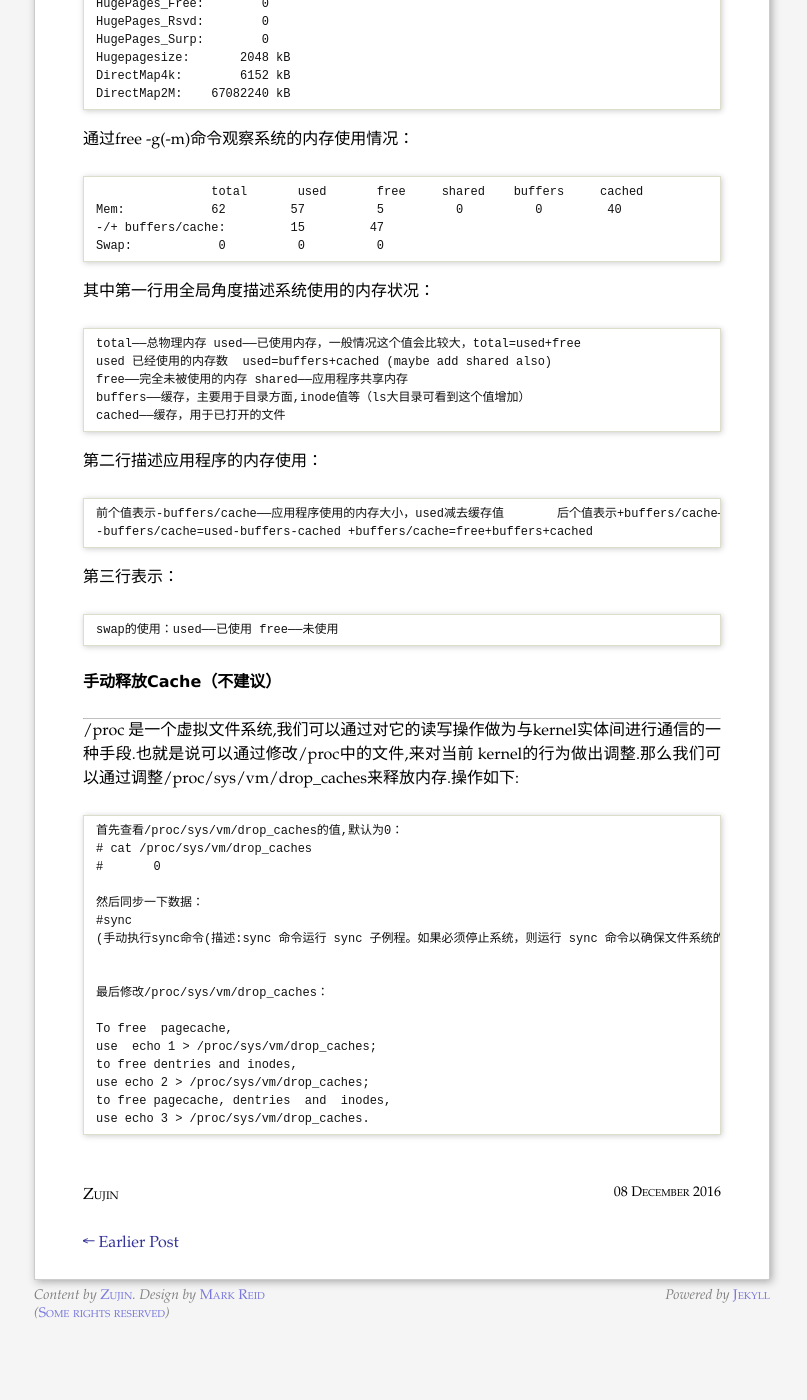
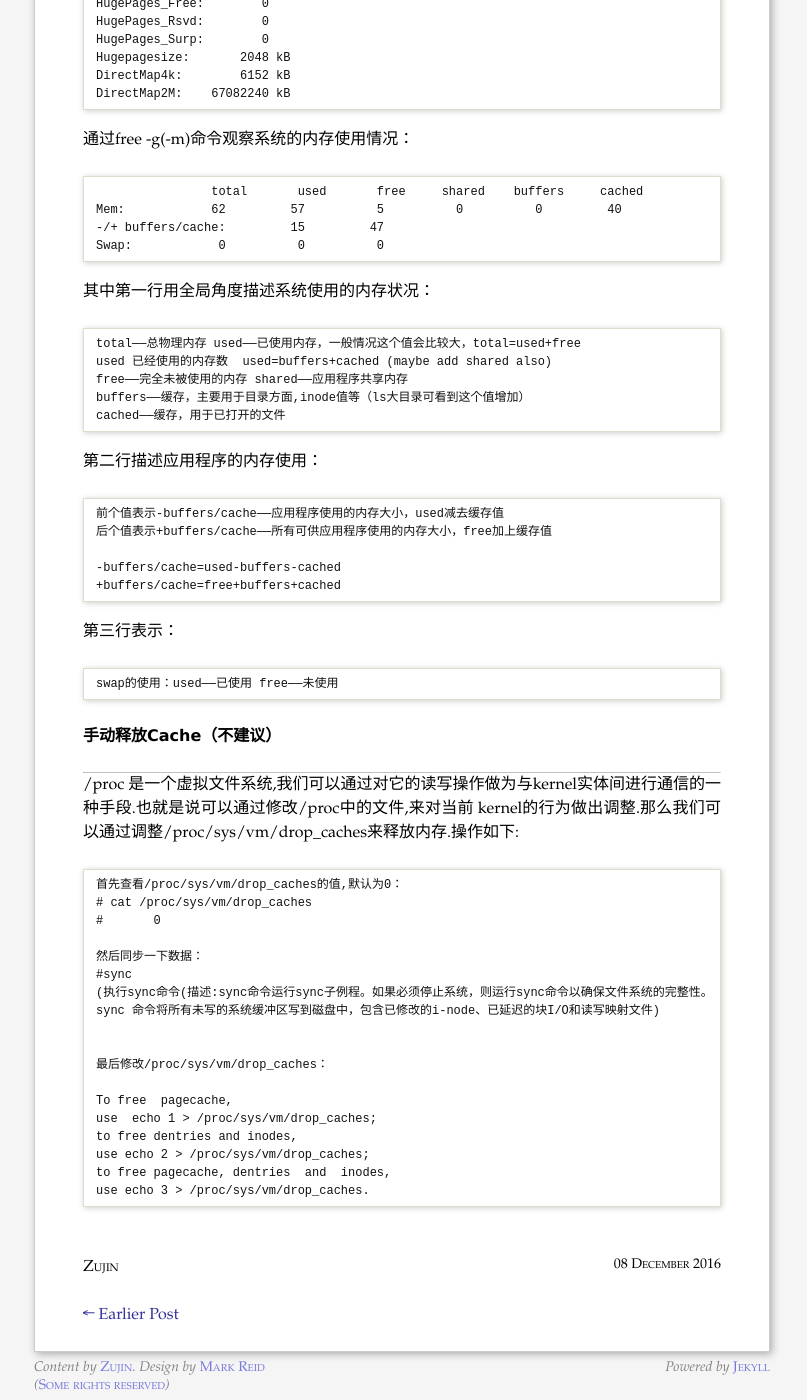
Before and after one commit to yuzujin/yuzujin.github.com, a Jekyll site: the page built from _posts/2016-12-08-linuxcached-memory.md, in a window 1280 px wide and 1400 px high, scrolled down 4525 px. Shown: the whole window, without its empty margins (238-1045 px from the left). Built offline with Jekyll 4.4.1, drawn with Linux system fonts in a browser that asks for light colours; before the commit the page ends 5853 px from its top, so only the background shows below that.

Commit message:
add new post

```diff
--- a/_posts/2016-12-08-linuxcached-memory.md
+++ b/_posts/2016-12-08-linuxcached-memory.md
@@ -114,8 +114,11 @@ Linux内核中文件Cache替换的具体过程是这样的：刚刚分配的Cach
 
 第二行描述应用程序的内存使用：
 
-	前个值表示-buffers/cache——应用程序使用的内存大小，used减去缓存值 	后个值表示+buffers/cache——所有可供应用程序使用的内存大小，free加上缓存值 总结：
-	-buffers/cache=used-buffers-cached +buffers/cache=free+buffers+cached
+	前个值表示-buffers/cache——应用程序使用的内存大小，used减去缓存值
+	后个值表示+buffers/cache——所有可供应用程序使用的内存大小，free加上缓存值
+
+	-buffers/cache=used-buffers-cached
+	+buffers/cache=free+buffers+cached
 
 第三行表示：
 
@@ -133,7 +136,8 @@ Linux内核中文件Cache替换的具体过程是这样的：刚刚分配的Cach
 
 	然后同步一下数据：
 	#sync
-	(手动执行sync命令(描述:sync 命令运行 sync 子例程。如果必须停止系统，则运行 sync 命令以确保文件系统的完整性。sync 命令将所有未写的系统缓冲区写到磁盘中，包含已修改的 i-node、已延迟的块 I/O 和读写映射文件)
+	(执行sync命令(描述:sync命令运行sync子例程。如果必须停止系统，则运行sync命令以确保文件系统的完整性。
+	sync 命令将所有未写的系统缓冲区写到磁盘中，包含已修改的i-node、已延迟的块I/O和读写映射文件)
 
 
 	最后修改/proc/sys/vm/drop_caches：
```
